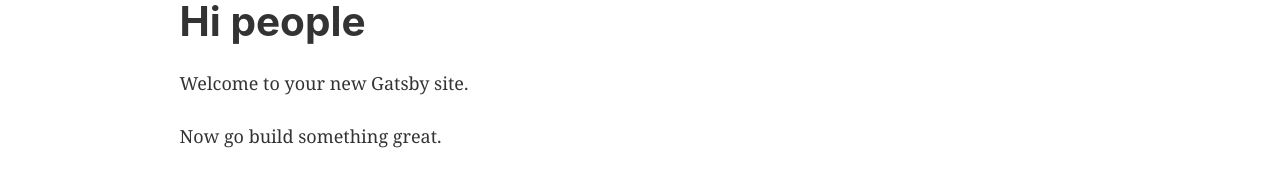
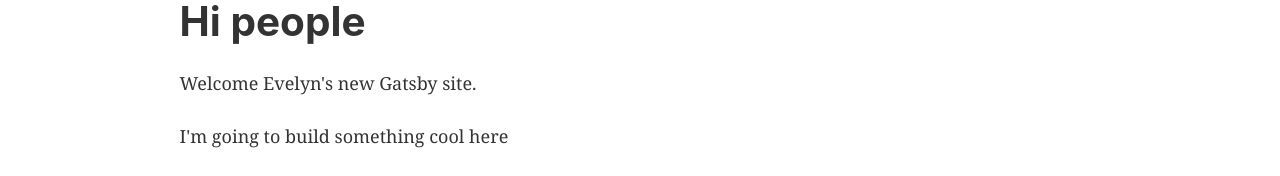
Before and after one commit to betty-bucket/my-first-gatsby-site, a Gatsby site: page / in a window 1280 px wide. Shown: the part 123-299 px from the top of the page. Built offline with nearby package versions, Linux system fonts and the light colour scheme; Gatsby itself is replaced by a stand-in of ours.

Commit message:
changed index page

```diff
--- a/src/pages/index.js
+++ b/src/pages/index.js
@@ -9,8 +9,8 @@ const IndexPage = () => (
   <Layout>
     <SEO title="Home" />
     <h1>Hi people</h1>
-    <p>Welcome to your new Gatsby site.</p>
-    <p>Now go build something great.</p>
+    <p>Welcome Evelyn's new Gatsby site.</p>
+    <p>I'm going to build something cool here</p>
     <div style={{ maxWidth: `300px`, marginBottom: `1.45rem` }}>
       <Image />
     </div>
```
